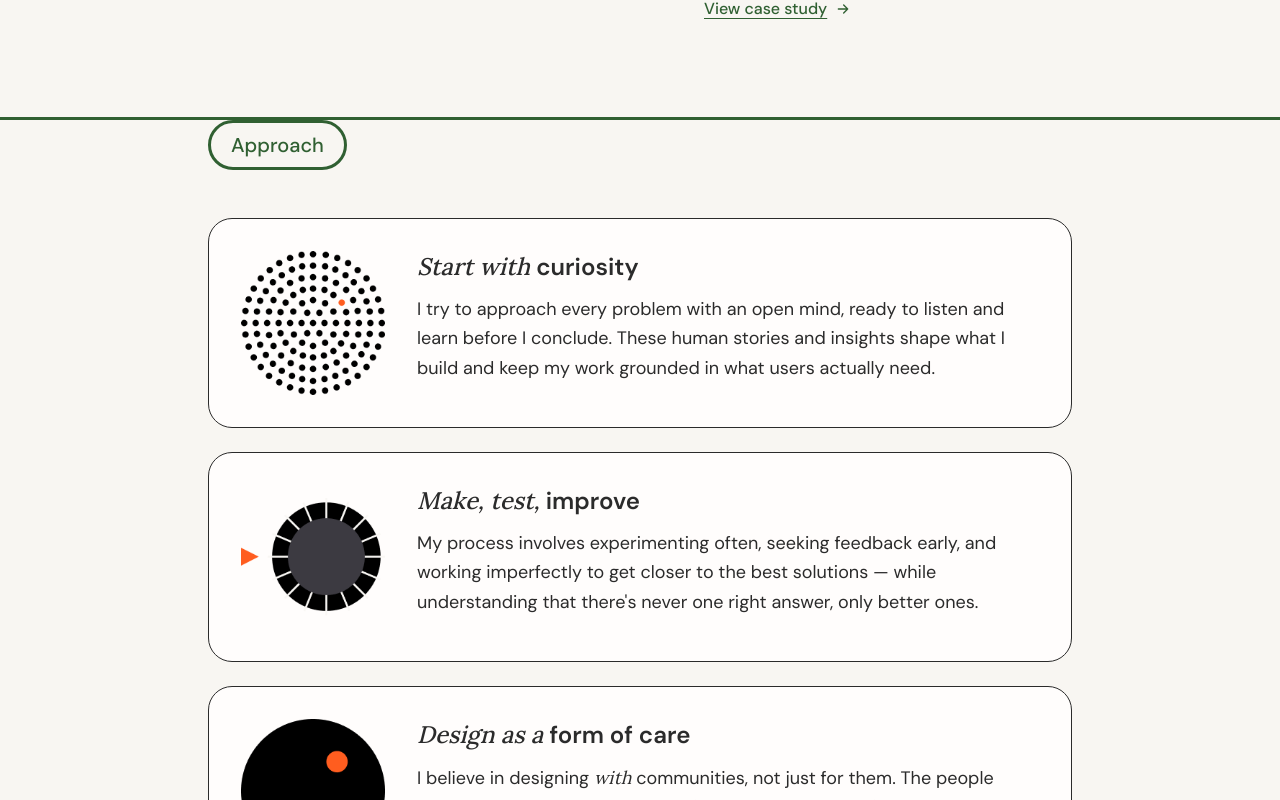
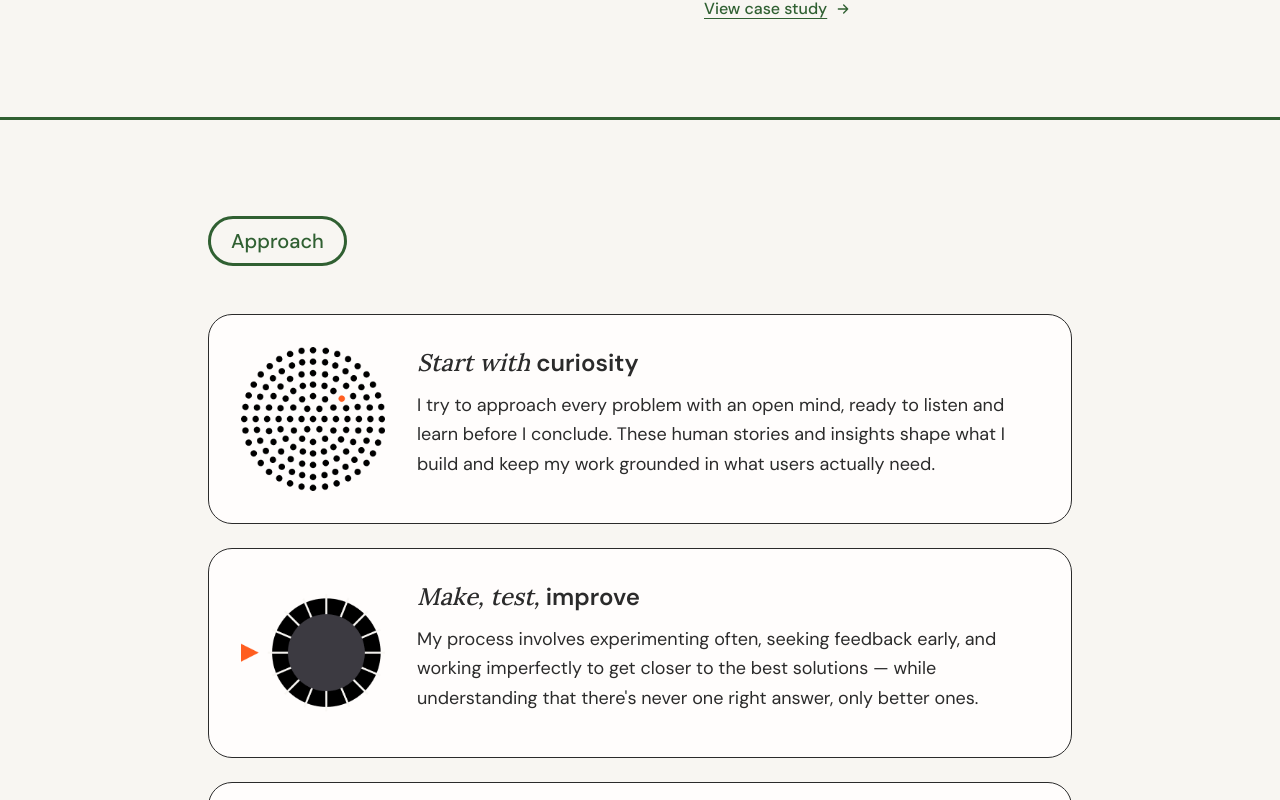
Before and after one commit to 1samanthacheng/portfolio, a Next.js app: page / in a window 1280 px wide. Shown: the part 1280-2080 px from the top of the page. Built offline with nearby package versions, Linux system fonts and the light colour scheme.

Commit message:
Update approach-section.tsx

```diff
--- a/components/approach-section.tsx
+++ b/components/approach-section.tsx
@@ -90,7 +90,7 @@ const approachData = [
 
 export function ApproachSection() {
   return (
-    <section className="px-12 md:px-24 lg:px-40 xl:px-52">
+    <section className="px-12 py-16 md:px-24 md:py-20 lg:px-40 lg:py-24 xl:px-52">
       {/* Approach Badge */}
       <div className="mb-12 inline-flex items-center rounded-full border-[3px] border-primary px-5 py-2">
         <span className="text-lg text-primary md:text-xl font-medium">Approach</span>
```
